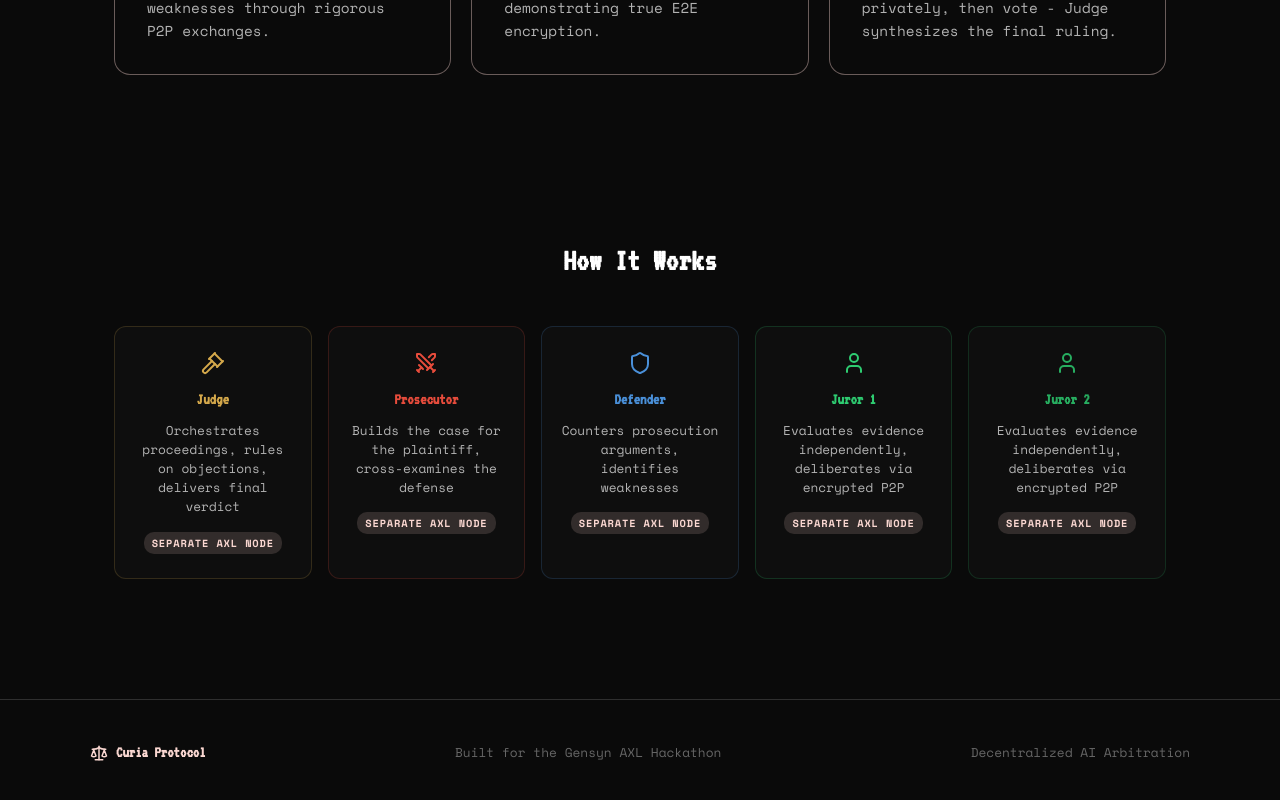
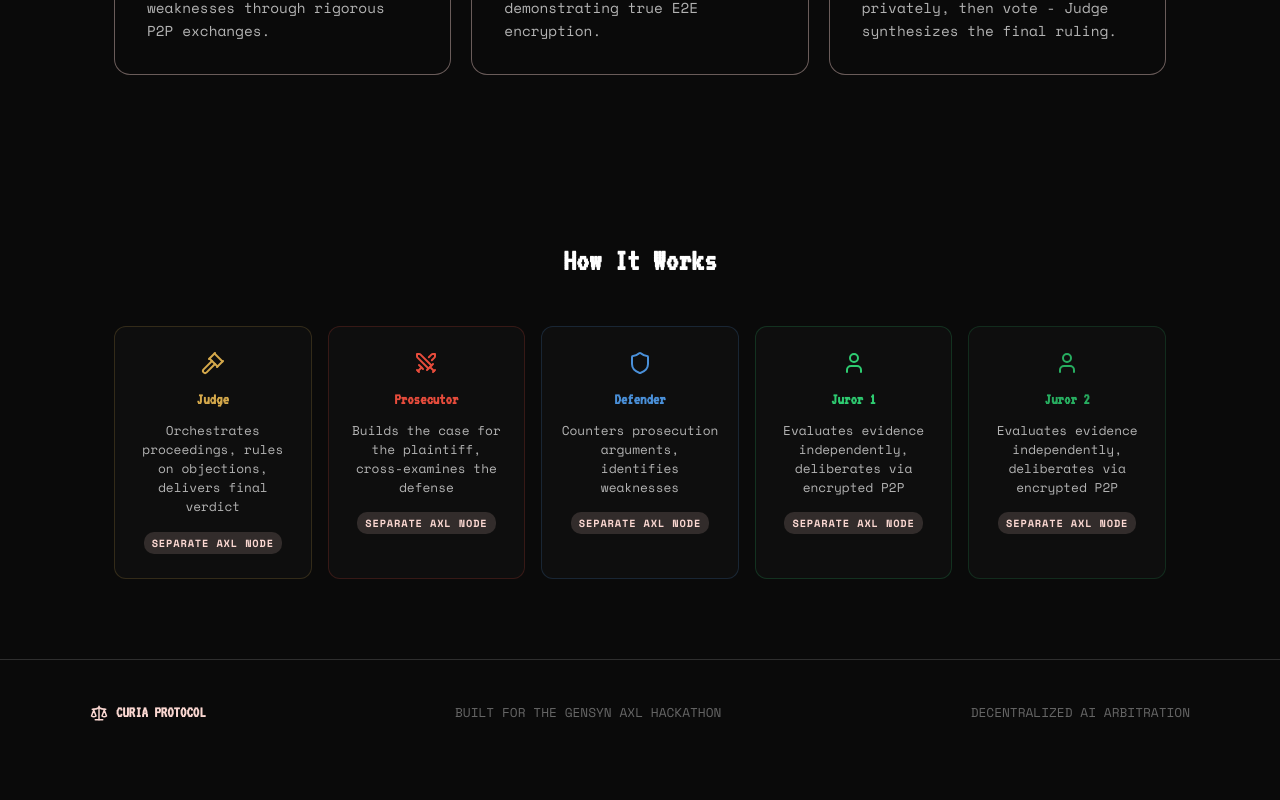
Before and after one commit to mrnetwork0001/Curia, a Next.js app in the folder frontend/: page / in a window 1280 px wide. Shown: the part 1036-1836 px from the top of the page. After the commit the page ends 1802 px from the top, so only its background shows below. Built offline with nearby package versions, Linux system fonts and the light colour scheme.

Commit message:
feat: make footer global across all pages

```diff
--- a/frontend/app/globals.css
+++ b/frontend/app/globals.css
@@ -89,6 +89,8 @@ body {
   line-height: 1.6;
   min-height: 100vh;
   overflow-x: hidden;
+  display: flex;
+  flex-direction: column;
 }
 
 a {
--- a/frontend/app/layout.tsx
+++ b/frontend/app/layout.tsx
@@ -1,4 +1,5 @@
 import type { Metadata } from "next";
+import Footer from "@/components/Footer";
 import "./globals.css";
 
 export const metadata: Metadata = {
@@ -22,7 +23,10 @@ export default function RootLayout({
 }>) {
   return (
     <html lang="en">
-      <body>{children}</body>
+      <body>
+        {children}
+        <Footer />
+      </body>
     </html>
   );
 }
--- a/frontend/app/page.module.css
+++ b/frontend/app/page.module.css
@@ -239,34 +239,7 @@
   border-radius: 10px;
 }
 
-/* ----- Footer ----- */
-.footer {
-  border-top: 1px solid var(--border-subtle);
-  padding: 40px 24px;
-  margin-top: 40px;
-}
 
-.footerInner {
-  max-width: 1100px;
-  margin: 0 auto;
-  display: flex;
-  align-items: center;
-  justify-content: space-between;
-  flex-wrap: wrap;
-  gap: 16px;
-}
-
-.footerLogo {
-  font-family: var(--font-serif);
-  font-weight: 700;
-  color: var(--gold);
-  font-size: 1rem;
-}
-
-.footerText {
-  font-size: 0.8rem;
-  color: var(--text-dim);
-}
 
 @keyframes shimmer {
   0% { background-position: -200% 0; }
--- a/frontend/app/page.tsx
+++ b/frontend/app/page.tsx
@@ -199,15 +199,6 @@ export default function Home() {
             ))}
           </div>
         </section>
-
-        {/* Footer */}
-        <footer className={styles.footer}>
-          <div className={styles.footerInner}>
-            <span className={styles.footerLogo} style={{ display: "flex", alignItems: "center", gap: "8px" }}><Scale size={18} /> Curia Protocol</span>
-            <span className={styles.footerText}>Built for the Gensyn AXL Hackathon</span>
-            <span className={styles.footerText}>Decentralized AI Arbitration</span>
-          </div>
-        </footer>
       </main>
     </>
   );
--- /dev/null
+++ b/frontend/components/Footer.module.css
@@ -0,0 +1,30 @@
+.footer {
+  border-top: 1px solid var(--border-subtle);
+  padding: 40px 24px;
+  margin-top: auto;
+  background: var(--bg-primary);
+}
+
+.footerInner {
+  max-width: 1100px;
+  margin: 0 auto;
+  display: flex;
+  align-items: center;
+  justify-content: space-between;
+  flex-wrap: wrap;
+  gap: 16px;
+}
+
+.footerLogo {
+  font-family: var(--font-serif);
+  font-weight: 700;
+  color: var(--gold);
+  font-size: 1rem;
+  text-transform: uppercase;
+}
+
+.footerText {
+  font-size: 0.8rem;
+  color: var(--text-dim);
+  text-transform: uppercase;
+}
--- /dev/null
+++ b/frontend/components/Footer.tsx
@@ -0,0 +1,16 @@
+import { Scale } from "lucide-react";
+import styles from "./Footer.module.css";
+
+export default function Footer() {
+  return (
+    <footer className={styles.footer}>
+      <div className={styles.footerInner}>
+        <span className={styles.footerLogo} style={{ display: "flex", alignItems: "center", gap: "8px" }}>
+          <Scale size={18} /> Curia Protocol
+        </span>
+        <span className={styles.footerText}>Built for the Gensyn AXL Hackathon</span>
+        <span className={styles.footerText}>Decentralized AI Arbitration</span>
+      </div>
+    </footer>
+  );
+}
```
